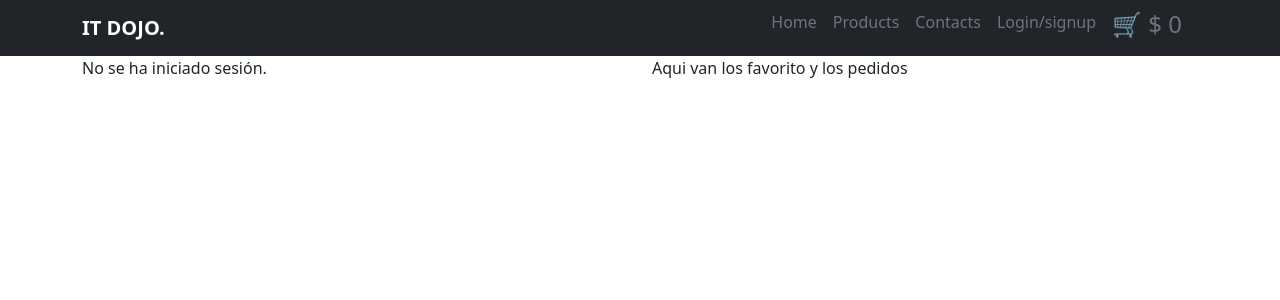
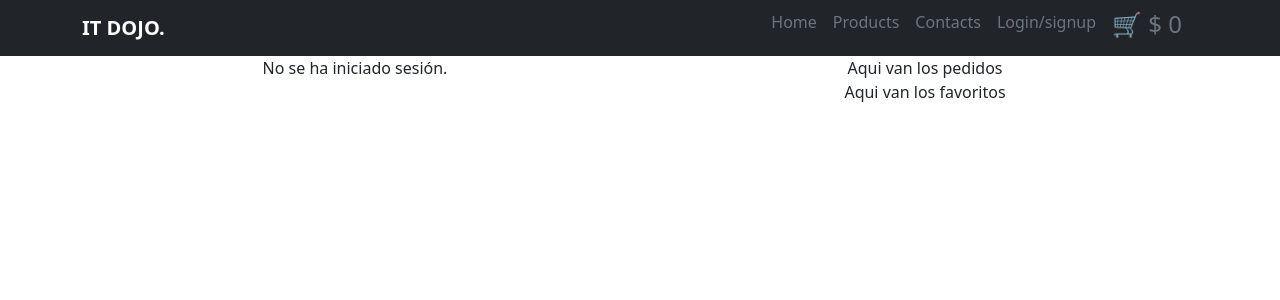
Before and after one commit to hector1489/proyecto_final, a React (Vite) app in the folder frontend/: page /DashboardUser in a window 1280 px wide. Shown: the top 300 px of the page. Built offline with nearby package versions, Linux system fonts and the light colour scheme.

Commit message:
[frontend] addToCart

```diff
--- a/frontend/src/App.jsx
+++ b/frontend/src/App.jsx
@@ -34,7 +34,7 @@ function App() {
     fetchData()
   }, [])
 
-  const addToCart = ({ id, price, name, img }) => {
+  const addToCart = ({ id, precio, nombre, img }) => {
     setShopCart((prevShopCart) => {
       const existingProduct = prevShopCart.find((item) => item.id === id)
 
@@ -43,7 +43,7 @@ function App() {
           item.id === id ? { ...item, count: item.count + 1 } : item
         )
       } else {
-        return [...prevShopCart, { id, price, name, img, count: 1 }]
+        return [...prevShopCart, { id, precio, nombre, img, count: 1 }]
       }
     })
   }
--- a/frontend/src/components/Navbar.jsx
+++ b/frontend/src/components/Navbar.jsx
@@ -10,7 +10,7 @@ const NavbarComponent = () => {
     isActive ? 'text-info fw-bold text-decoration-none me-3' : 'text-secondary text-decoration-none me-3'
 
   const calculateTotal = () => {
-    return shopCart.reduce((total, { count, price }) => total + price * count, 0)
+    return shopCart.reduce((total, { count, precio }) => total + precio * count, 0)
   }
 
 
--- a/frontend/src/views/Cart.jsx
+++ b/frontend/src/views/Cart.jsx
@@ -13,7 +13,7 @@ const Cart = () => {
     removeFromCart(updatedCart)
   }, [])
 
-  const total = updatedCart.reduce((a, { count, price }) => a + price * count, 0)
+  const total = updatedCart.reduce((a, { count, precio }) => a + precio * count, 0)
 
   const clearCart = () => {
     updatedCart.forEach((item) => removeFromCart(item.id));
@@ -35,14 +35,14 @@ const Cart = () => {
             <li key={item?.id} className="cart-item">
               <div className="item-details">
                 <img src={item?.img} alt={item?.name} className="img-small" />
-                <span className="fw-bold" style={{ textTransform: 'capitalize' }}>{item?.name}</span>
+                <span className="fw-bold" style={{ textTransform: 'capitalize' }}>{item?.nombre}</span>
                 <div className="quantity-controls">
-                  <span className="fw-bold">Precio: $ {formatNumber(item?.price)} </span>
+                  <span className="fw-bold">Precio: $ {formatNumber(item?.precio)} </span>
                   <Button variant="danger" onClick={() => decrease(item?.id)}>-</Button>
                   <b>{item?.count}</b>
                   <Button variant="primary" onClick={() => increase(item?.id)}>+</Button>
                 </div>
-                <span className="fw-bold">Total: ${formatNumber(item?.price * item?.count)} </span>
+                <span className="fw-bold">Total: ${formatNumber(item?.precio * item?.count)} </span>
               </div>
             </li>
           ))}
--- a/frontend/src/views/DashboardUser.jsx
+++ b/frontend/src/views/DashboardUser.jsx
@@ -25,8 +25,8 @@ const DashboardUser = () => {
   return (
     <Container>
       <Row>
-        <Col>
-          <div className="half-page">
+        <Col className='dashboard text-center justify-content-center'>
+          <div className="half-page-user ">
             {userData ? (
               <p>Bienvenido, {userData.email}!</p>
             ) : (
@@ -34,8 +34,9 @@ const DashboardUser = () => {
             )}
           </div>
         </Col>
-        <Col>
-          <div className="half-page">Aqui van los favorito y los pedidos</div>
+        <Col className='dashboard text-center justify-content-center'>
+          <div className="half-page">Aqui van los pedidos</div>
+          <div className="half-page">Aqui van los favoritos</div>
         </Col>
       </Row>
     </Container>
```
